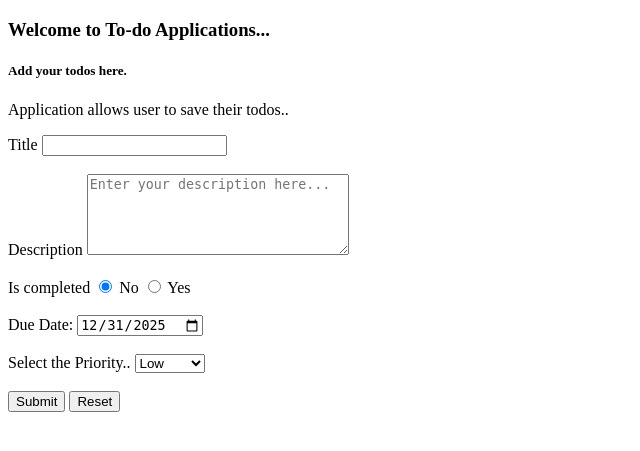
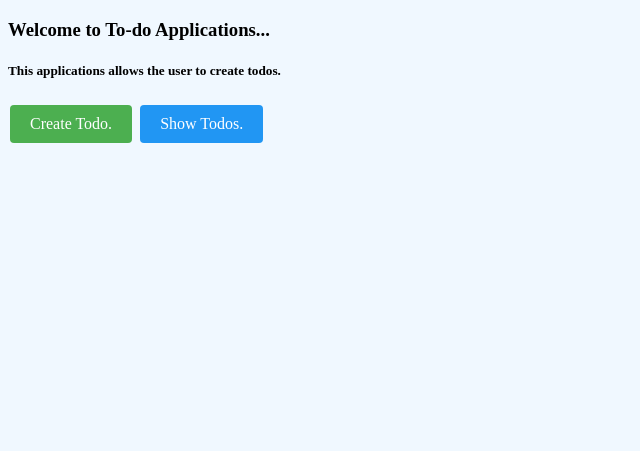
Before and after one commit to saadizm/django-todo-app, a Django app: page /todo/ in a window 1280 px wide. Shown: the top 451 px of the page, without its empty margins (0-640 px from the left). Run offline with Django 5.2, Linux system fonts and the light colour scheme.

Commit message:
Deleting files and adding some styling to the html

```diff
--- /dev/null
+++ b/todo/static/todo/styles.css
@@ -0,0 +1,42 @@
+body {
+    background-color: aliceblue;
+}
+
+.button-create {
+    background-color: #4CAf50;
+    border: none;
+    color: white;
+    padding: 10px 20px;
+    text-align: center;
+    text-decoration: none;
+    display: inline-block;
+    font-size: 16px;
+    margin: 4px 2px;
+    cursor: pointer;
+    border-radius: 4px;
+    transition: background-color 0.3s ease;
+}
+
+.button-create:hover {
+    background-color: #45a049;
+
+}
+
+.button-show {
+    background-color: #2196F3;
+    border: none;
+    color: white;
+    padding: 10px 20px;
+    text-align: center;
+    text-decoration: none;
+    display: inline-block;
+    font-size: 16px;
+    margin: 4px 2px;
+    cursor: pointer;
+    border-radius: 4px;
+    transition: background-color 0.3s ease;
+}
+
+.button-show:hover {
+    background-color: #0b7dda;
+}
--- a/todo/templates/todo/base.html
+++ b/todo/templates/todo/base.html
@@ -1,9 +1,12 @@
+{%load static%}
+
 <!DOCTYPE html>
 <html lang="en">
 <head>
     <meta charset="UTF-8">
     <meta name="viewport" content="width=device-width, initial-scale=1.0">
     <title>Todo Applications...</title>
+    <link rel="stylesheet" href="{% static 'todo/styles.css' %}">
 </head>
 <body>
 
--- a/todo/templates/todo/index.html
+++ b/todo/templates/todo/index.html
@@ -2,40 +2,11 @@
 
 {% block content %}
 
-    <h5> Add your todos here.</h5>
+    {%load static%}
 
-    <p>{{message}}</p>
+    <h5> This applications allows the user to create todos. </h5>
 
-    <form action="" method="post">
-
-        <label for="title">Title</label>
-        <input type="text" id="todo_title" name="todo_title" required>
-        <br> <br>
-
-        <label for="title">Description</label>
-        <textarea rows="5" cols="30" placeholder="Enter your description here..."></textarea>
-        <br> <br>
-
-        <label for="is_completed">Is completed</label>
-        <input type="radio" name="option_group" value="no" checked> No
-        <input type="radio" name="option_group" value="yes"> Yes
-        <br> <br>
-        <label for ="dueDate">Due Date:</label>
-        <input type="date" id="dueDate" name="dueDate" value="2025-12-31">
-
-        <br> <br>
-        <label for="priority">Select the Priority..</label>
-        <select id="priority" name="priority">
-            <option value="low">Low</option>
-            <option value="medium">Medium</option>
-            <option value="high">High</option>
-        </select>
-
-        <br> <br>
-        <input type="submit" value="Submit">
-        <input type="reset" value="Reset">
-
-    </form>
-
+    <a href="{% url 'todo:add_todo' %}" class="button-create"> Create Todo. </a>
+    <a href="{% url 'todo:list_todos' %}" class="button-show"> Show Todos. </a>
 
 {% endblock %}
--- a/todo/urls.py
+++ b/todo/urls.py
@@ -1,7 +1,10 @@
 from django.urls import path
 
 from todo import views
+app_name = "todo"
+urlpatterns = [
+    path("", views.index, name="index"),
+    path("add/", views.add_todo, name='add_todo'),
+    path("list/", views.list_todos, name="list_todos")
 
-urlpatterns = [
-    path("", views.index, name="index")
 ]
--- a/todo/views.py
+++ b/todo/views.py
@@ -5,3 +5,14 @@ from django.http import HttpResponse
 def index(request):
     context = {'message': "Application allows user to save their todos.."}
     return render(request, "todo/index.html", context)
+
+def add_todo(request):
+    context = {"message": "Add your todo here.."}
+    return render(request, "todo/add_todo.html", context)
+
+def process_data(request):
+    pass
+
+def list_todos(request):
+    context = {"message": "Your created todos..."}
+    return render(request, "todo/list_todos.html", context)
```
Also changed, not shown: todo/templates/todo/add_todo.html (added, +39 -0 lines), todo/templates/todo/list_todos.html (added, +8 -0 lines), todo/static/todo/index.css (deleted).
